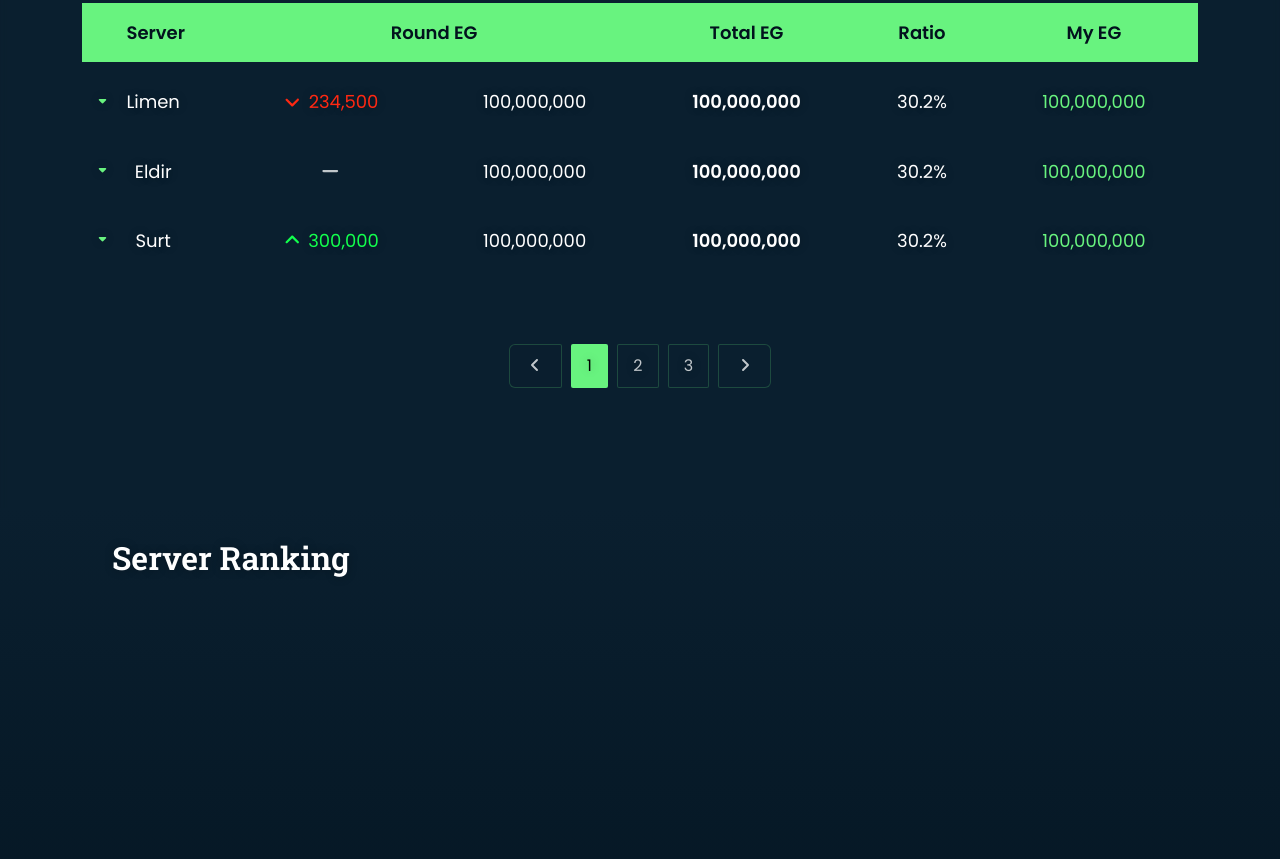
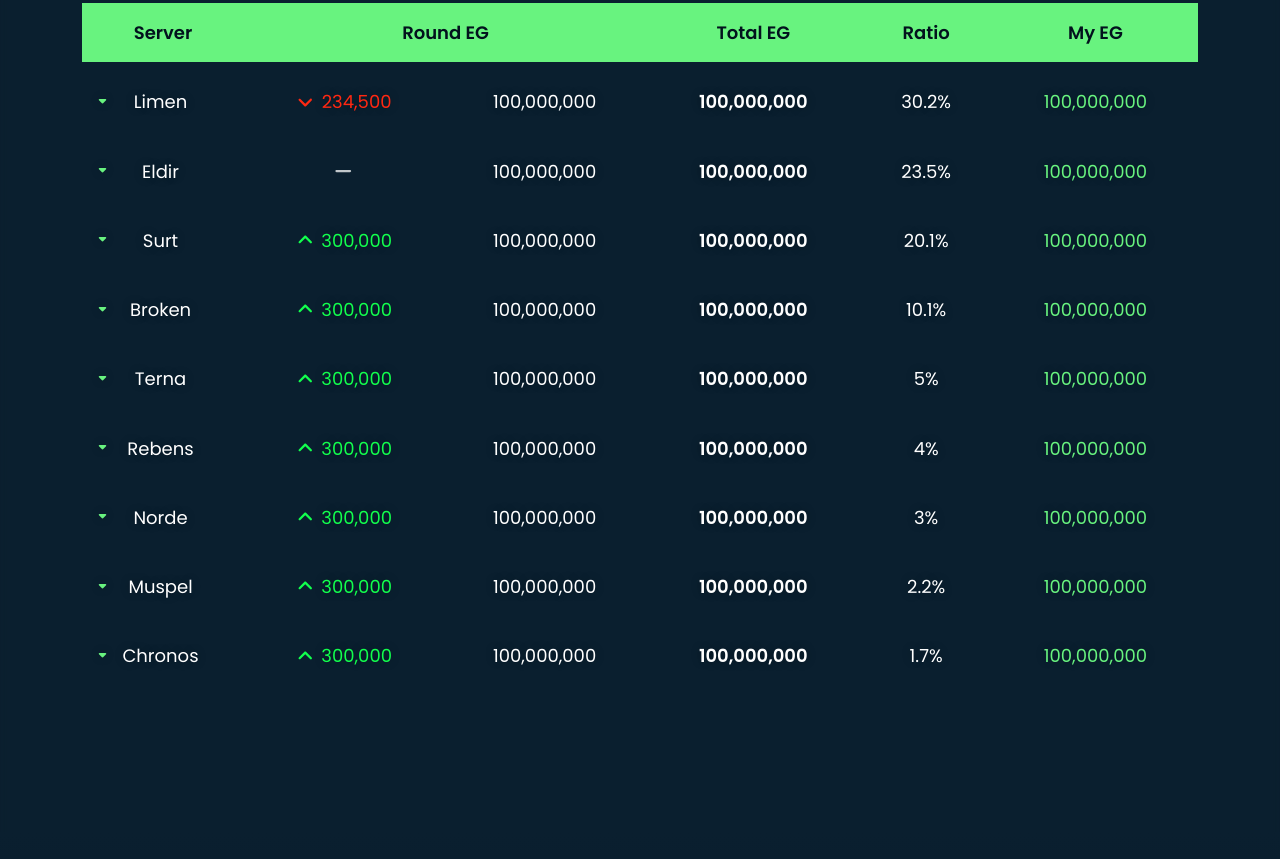
Before and after one commit to honeybee25mr/eosgold, a plain HTML site: page stacking.html in a window 1280 px wide. Shown: the part 517-1376 px from the top of the page. Drawn offline with nearby package versions, Linux system fonts and the light colour scheme.

Commit message:
스테이킹 서버 추가

```diff
--- a/stacking.html
+++ b/stacking.html
@@ -211,7 +211,7 @@
                                 </td>
                                 <td>100,000,000</td>
                                 <th scope="row">100,000,000</th>
-                                <td>30.2%</td>
+                                <td>23.5%</td>
                                 <td class="text-primary">100,000,000</td>
                             </tr>
                             <tr class="leaderboard__item view">
@@ -221,14 +221,74 @@
                                 </td>
                                 <td>100,000,000</td>
                                 <th scope="row">100,000,000</th>
-                                <td>30.2%</td>
+                                <td>20.1%</td>
+                                <td class="text-primary">100,000,000</td>
+                            </tr>
+                            <tr class="leaderboard__item view">
+                                <td>Broken</td>
+                                <td>
+                                    <div class="leaderboard--level-up"><i class="fa-solid fa-angle-up"></i> 300,000</div>
+                                </td>
+                                <td>100,000,000</td>
+                                <th scope="row">100,000,000</th>
+                                <td>10.1%</td>
+                                <td class="text-primary">100,000,000</td>
+                            </tr>
+                            <tr class="leaderboard__item view">
+                                <td>Terna</td>
+                                <td>
+                                    <div class="leaderboard--level-up"><i class="fa-solid fa-angle-up"></i> 300,000</div>
+                                </td>
+                                <td>100,000,000</td>
+                                <th scope="row">100,000,000</th>
+                                <td>5%</td>
+                                <td class="text-primary">100,000,000</td>
+                            </tr>
+                            <tr class="leaderboard__item view">
+                                <td>Rebens</td>
+                                <td>
+                                    <div class="leaderboard--level-up"><i class="fa-solid fa-angle-up"></i> 300,000</div>
+                                </td>
+                                <td>100,000,000</td>
+                                <th scope="row">100,000,000</th>
+                                <td>4%</td>
+                                <td class="text-primary">100,000,000</td>
+                            </tr>
+                            <tr class="leaderboard__item view">
+                                <td>Norde</td>
+                                <td>
+                                    <div class="leaderboard--level-up"><i class="fa-solid fa-angle-up"></i> 300,000</div>
+                                </td>
+                                <td>100,000,000</td>
+                                <th scope="row">100,000,000</th>
+                                <td>3%</td>
+                                <td class="text-primary">100,000,000</td>
+                            </tr>
+                            <tr class="leaderboard__item view">
+                                <td>Muspel</td>
+                                <td>
+                                    <div class="leaderboard--level-up"><i class="fa-solid fa-angle-up"></i> 300,000</div>
+                                </td>
+                                <td>100,000,000</td>
+                                <th scope="row">100,000,000</th>
+                                <td>2.2%</td>
+                                <td class="text-primary">100,000,000</td>
+                            </tr>
+                            <tr class="leaderboard__item view">
+                                <td>Chronos</td>
+                                <td>
+                                    <div class="leaderboard--level-up"><i class="fa-solid fa-angle-up"></i> 300,000</div>
+                                </td>
+                                <td>100,000,000</td>
+                                <th scope="row">100,000,000</th>
+                                <td>1.7%</td>
                                 <td class="text-primary">100,000,000</td>
                             </tr>
                         </tbody>
                     </table>
                 </div>
 
-                <ul class="pagination mt-5 justify-content-center">
+                <!-- <ul class="pagination mt-5 justify-content-center">
                     <li class="page-item disabled">
                         <span class="page-link"><i class="fa-solid fa-angle-left"></i></span>
                     </li>
@@ -240,7 +300,7 @@
                     <li class="page-item">
                         <a class="page-link" href="#"><i class="fa-solid fa-angle-right"></i></a>
                     </li>
-                </ul>
+                </ul> -->
             </div>
         </div>
     </section>
```
Also changed, not shown: gameplay.html (+17 -14 lines).
